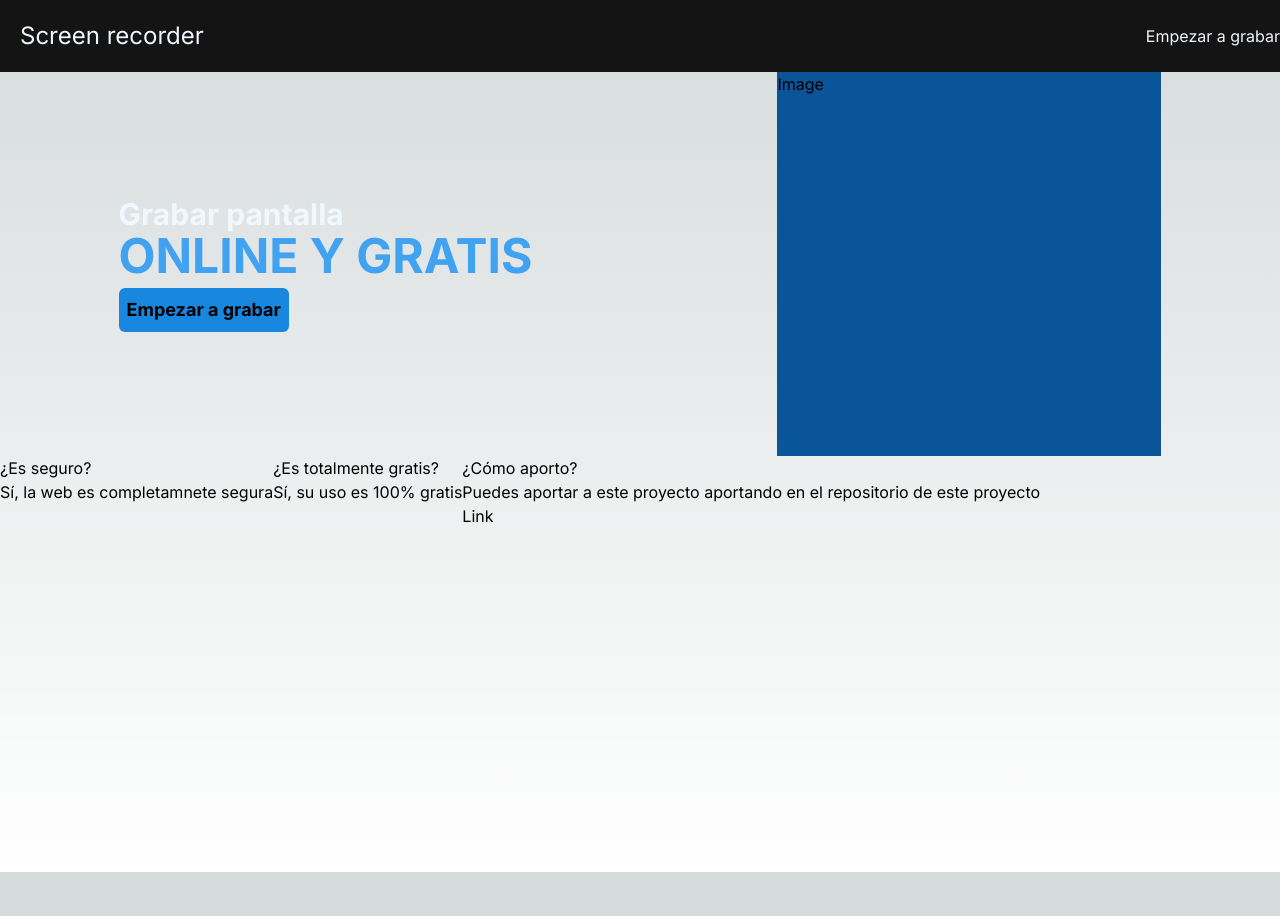
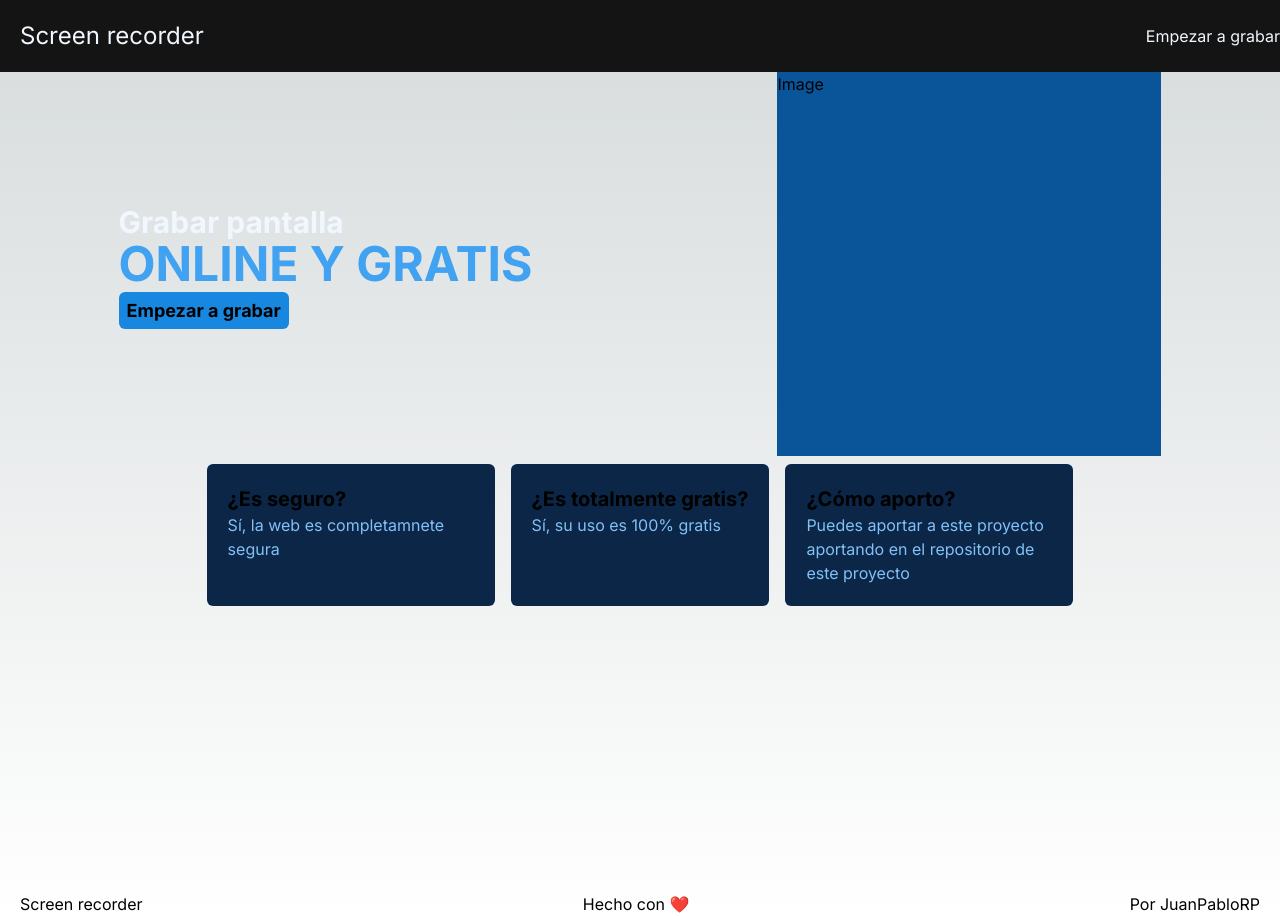
Before and after one commit to JuanPabloRP/screen-recorder, a Next.js app: page / in a window 1280 px wide. Before the commit the page ends 872 px from the top, so only its background shows below. Built offline with nearby package versions, Linux system fonts and the light colour scheme.

Commit message:
Add Navbar and Footer components to layout.tsx

```diff
--- a/app/layout.tsx
+++ b/app/layout.tsx
@@ -1,12 +1,14 @@
-import type { Metadata } from "next";
-import { Inter } from "next/font/google";
-import "./globals.css";
+import type { Metadata } from 'next';
+import { Inter } from 'next/font/google';
+import './globals.css';
+import Navbar from '@/components/Navbar';
+import Footer from '@/components/Footer';
 
-const inter = Inter({ subsets: ["latin"] });
+const inter = Inter({ subsets: ['latin'] });
 
 export const metadata: Metadata = {
-  title: "Grabador de pantalla",
-  description: "Grabador de pantalla online y gratis",
+	title: 'Grabador de pantalla',
+	description: 'Grabador de pantalla online y gratis',
 };
 
 export default function RootLayout({
@@ -16,7 +18,11 @@ export default function RootLayout({
 }>) {
 	return (
 		<html lang="en">
-      <body className={inter.className}>{children}</body>
+			<body className={inter.className}>
+				<Navbar />
+				{children}
+				<Footer />
+			</body>
 		</html>
 	);
 }
--- a/app/page.tsx
+++ b/app/page.tsx
@@ -1,10 +1,11 @@
+import Footer from '@/components/Footer';
 import Navbar from '@/components/Navbar';
 import Image from 'next/image';
+import Link from 'next/link';
 
 export default function Home() {
 	return (
 		<>
-			<Navbar />
 			<main className="min-h-screen">
 				<header className="flex justify-around items-center flex-wrap gap-11 lg:gap-2">
 					<div className="text-3xl font-bold">
@@ -14,28 +15,33 @@ export default function Home() {
 						<p className="uppercase text-congress-blue-400 text-5xl">
 							online y gratis
 						</p>
-						<button className="mx-auto mt-2 text-center text-lg bg-congress-blue-500 p-2 rounded-md hover:bg-congress-blue-600 focus:bg-congress-blue-800 focus:text-congress-blue-100">
+						<Link
+							href={'/recorder'}
+							className="mx-auto mt-2 text-center text-lg bg-congress-blue-500 p-2 rounded-md hover:bg-congress-blue-600 focus:bg-congress-blue-800 focus:text-congress-blue-100"
+						>
 							Empezar a grabar
-						</button>
+						</Link>
 					</div>
 					<div className="h-96 w-96 bg-congress-blue-700">Image</div>
 				</header>
-				<section className="flex flex-wrap">
-					<article>
-						<h3>¿Es seguro?</h3>
-						<p>Sí, la web es completamnete segura</p>
+				<section className="flex flex-wrap justify-center  gap-4 mt-2">
+					<article className="max-w-72 bg-congress-blue-950 p-5 rounded-md border border-transparent hover:border-congress-blue-800 transition-all ">
+						<h3 className="text-xl  font-bold">¿Es seguro?</h3>
+						<p className="text-congress-blue-300">
+							Sí, la web es completamnete segura
+						</p>
 					</article>
-					<article>
-						<h3>¿Es totalmente gratis?</h3>
-						<p>Sí, su uso es 100% gratis</p>
+					<article className="max-w-72 bg-congress-blue-950 p-5 rounded-md border border-transparent hover:border-congress-blue-800 transition-all ">
+						<h3 className="text-xl  font-bold">¿Es totalmente gratis?</h3>
+						<p className="text-congress-blue-300">Sí, su uso es 100% gratis</p>
 					</article>
-					<article>
-						<h3>¿Cómo aporto?</h3>
-						<p>
+					<article className="max-w-72 bg-congress-blue-950 p-5 rounded-md border border-transparent hover:border-congress-blue-800 transition-all ">
+						<h3 className="text-xl  font-bold">¿Cómo aporto?</h3>
+						<p className="text-congress-blue-300">
 							Puedes aportar a este proyecto aportando en el repositorio de este
 							proyecto
 						</p>
-						<a href="">Link</a>
+						<a href=""></a>
 					</article>
 				</section>
 			</main>
--- /dev/null
+++ b/app/recorder/page.tsx
@@ -0,0 +1,7 @@
+import React from 'react';
+
+const Recorder = () => {
+	return <div>recorder</div>;
+};
+
+export default Recorder;
```
Lines whose indentation alone changed are shown as unchanged.
